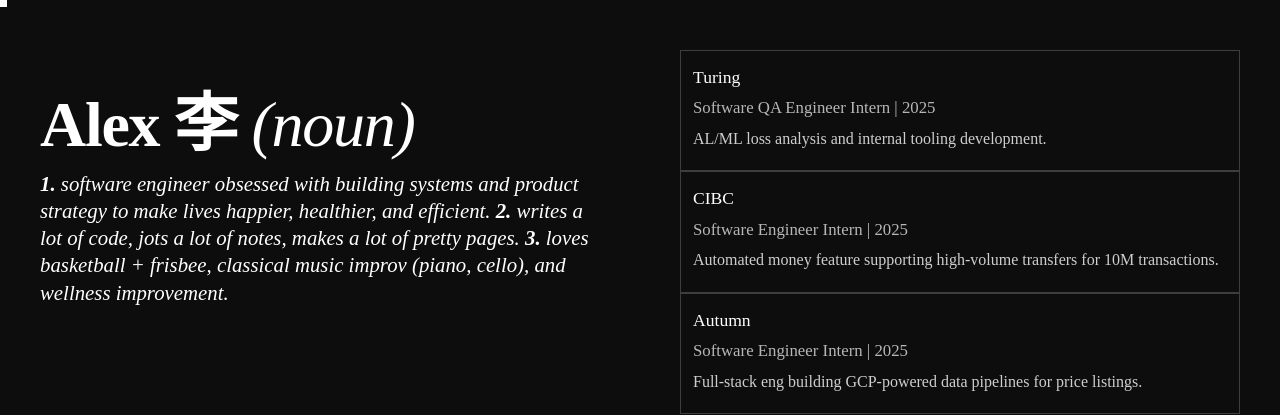
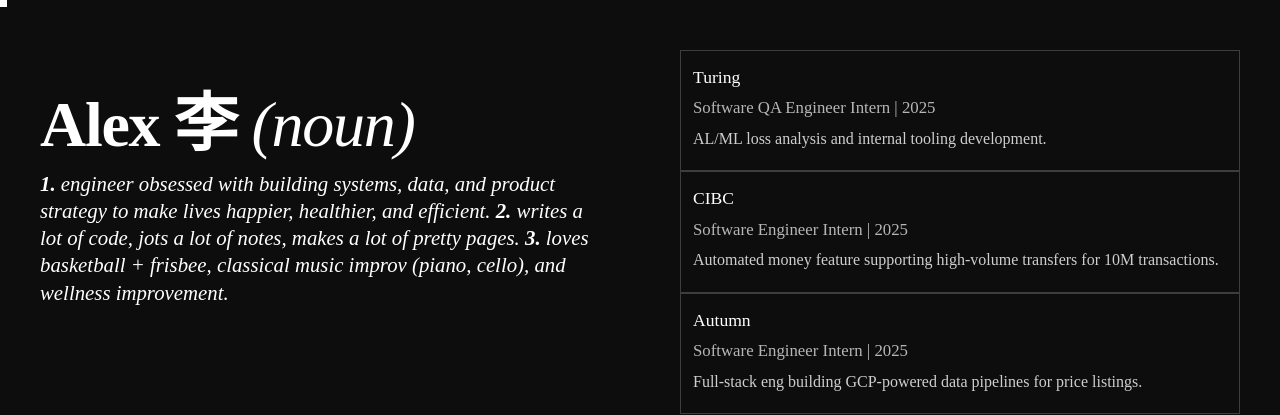
Before and after one commit to itsalexli/AlexWebsite, a Next.js app: page / in a window 1280 px wide. Shown: the top 415 px of the page. Built offline with nearby package versions, Linux system fonts and the light colour scheme.

Commit message:
Update About.tsx

```diff
--- a/src/app/About.tsx
+++ b/src/app/About.tsx
@@ -68,8 +68,8 @@
             className="about-definition"
           >
             <p style={{ marginBottom: "0.8em" }}>
-              <strong>1.</strong> software engineer obsessed with building
-              systems and product strategy to make lives happier, healthier, and
+              <strong>1.</strong> engineer obsessed with building systems, data,
+              and product strategy to make lives happier, healthier, and
               efficient. <strong>2.</strong> writes a lot of code, jots a lot of
               notes, makes a lot of pretty pages. <strong>3.</strong> loves
               basketball + frisbee, classical music improv (piano, cello), and
```
